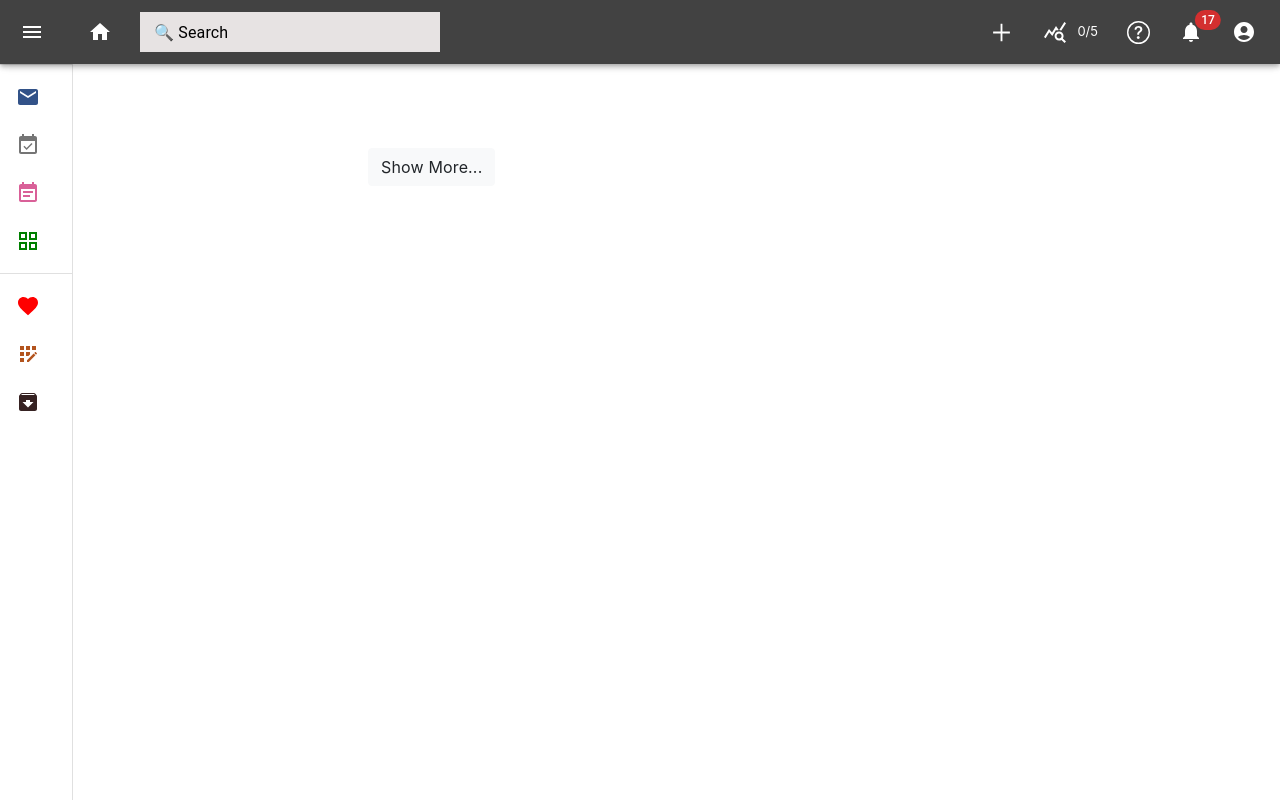
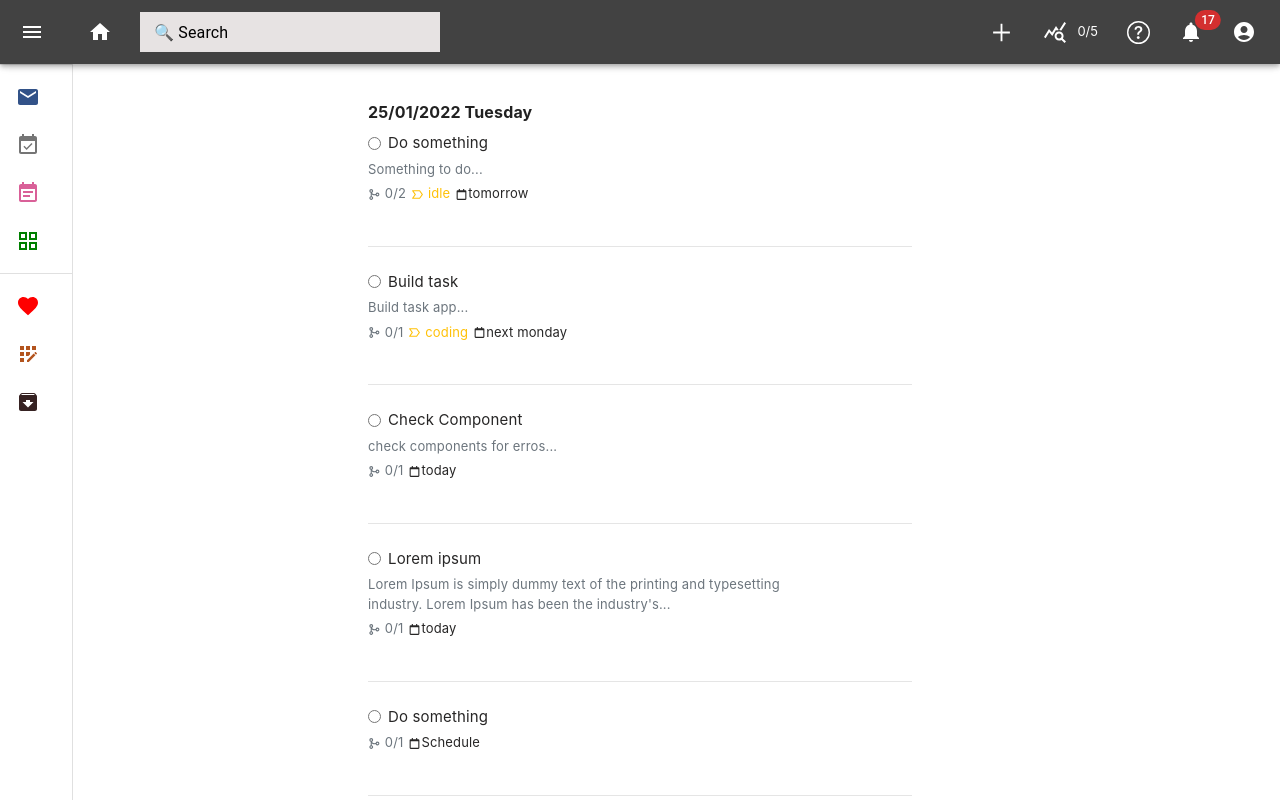
Before and after one commit to AzizbekTokhirjonov/my-todoist, a React (Create React App) app: page /upcoming in a window 1280 px wide. Shown: the top 802 px of the page. Built offline with nearby package versions, Linux system fonts and the light colour scheme.

Commit message:
latest updates

```diff
--- a/src/components/Content/CustomDatePicker.jsx
+++ b/src/components/Content/CustomDatePicker.jsx
@@ -36,7 +36,7 @@ export default function CustomDatePicker({
           onChange={handleChange}
           renderInput={(params) => (
             <div>
-              <ul className="date-btns">
+              <ul className="date-btns mb-3">
                 <li
                   className="btn"
                   onClick={() => {
--- a/src/components/Content/Upcoming/Upcoming.jsx
+++ b/src/components/Content/Upcoming/Upcoming.jsx
@@ -8,7 +8,6 @@ import AddTaskIcon from "../Task/AddTaskIcon";
 import UpcomingDatePicker from "./UpcomingDatePicker";
 const today = new Date();
 const tomorrow = new Date(today);
-const days = [];
 const maxDate = new Date(tomorrow.setDate(tomorrow.getDate() + 730));
 const Upcoming = () => {
   const [hover, setHover] = useState(false);
@@ -16,10 +15,8 @@ const Upcoming = () => {
   const [value, setValue] = useState(today);
   const [dates, setDates] = useState([]);
   useEffect(() => {
-    const start = new Date(format(today, "dd/MM/yyyy"));
-    const end = new Date(format(maxDate, "dd/MM/yyyy"));
-
-    const daysBetween = (end.getTime() - start.getTime()) / (1000 * 3600 * 24);
+    const daysBetween =
+      (maxDate.getTime() - today.getTime()) / (1000 * 3600 * 24);
     const arr = [];
 
     for (let i = 0; i <= daysBetween; i++) {
@@ -29,6 +26,7 @@ const Upcoming = () => {
     }
 
     setDates(arr);
+    console.log(format(today, "dd/MM/yyyy"));
   }, []);
 
   const refs = dates.reduce((acc, value) => {
--- a/src/components/Content/Upcoming/UpcomingDatePicker.jsx
+++ b/src/components/Content/Upcoming/UpcomingDatePicker.jsx
@@ -21,10 +21,11 @@ export default function UpcomingDatePicker({
         value={value}
         maxDate={maxDate}
         minDate={minDate}
+        autoOk={true}
         onChange={(newValue) => {
-          setValue(newValue);
+          setValue(newValue);cd
           // handleScroll(format(newValue, "dd/MM/yyyy EEEE"));
-          handleScroll(`myrefList ${8}`);
+          handleScroll(format(newValue, "dd/MM/yyyy"));
         }}
         renderInput={(params) => <TextField {...params} ref={inputRef} />}
       />
```
Also changed, not shown: 1 other file (tests, documents, lock files or other folders).
